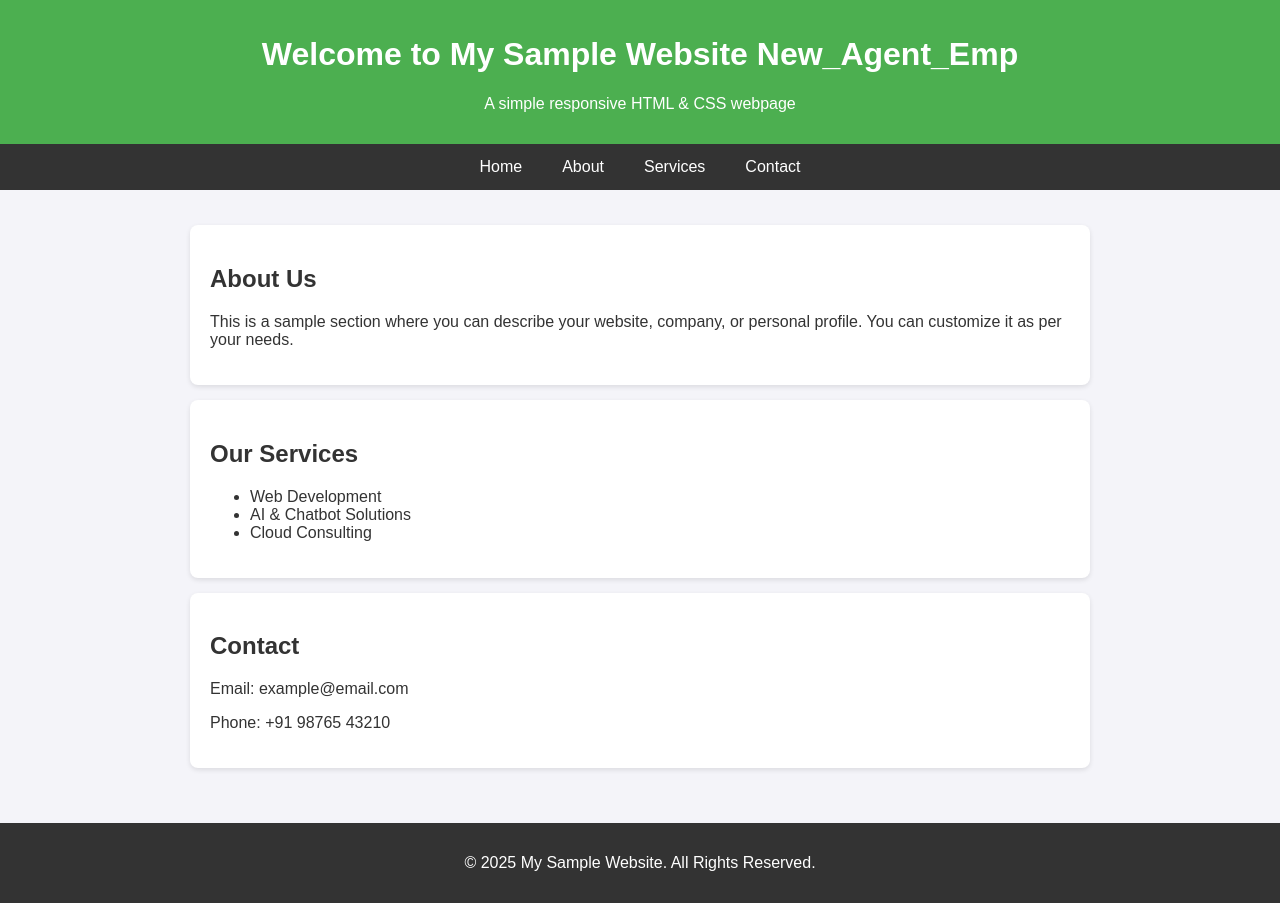
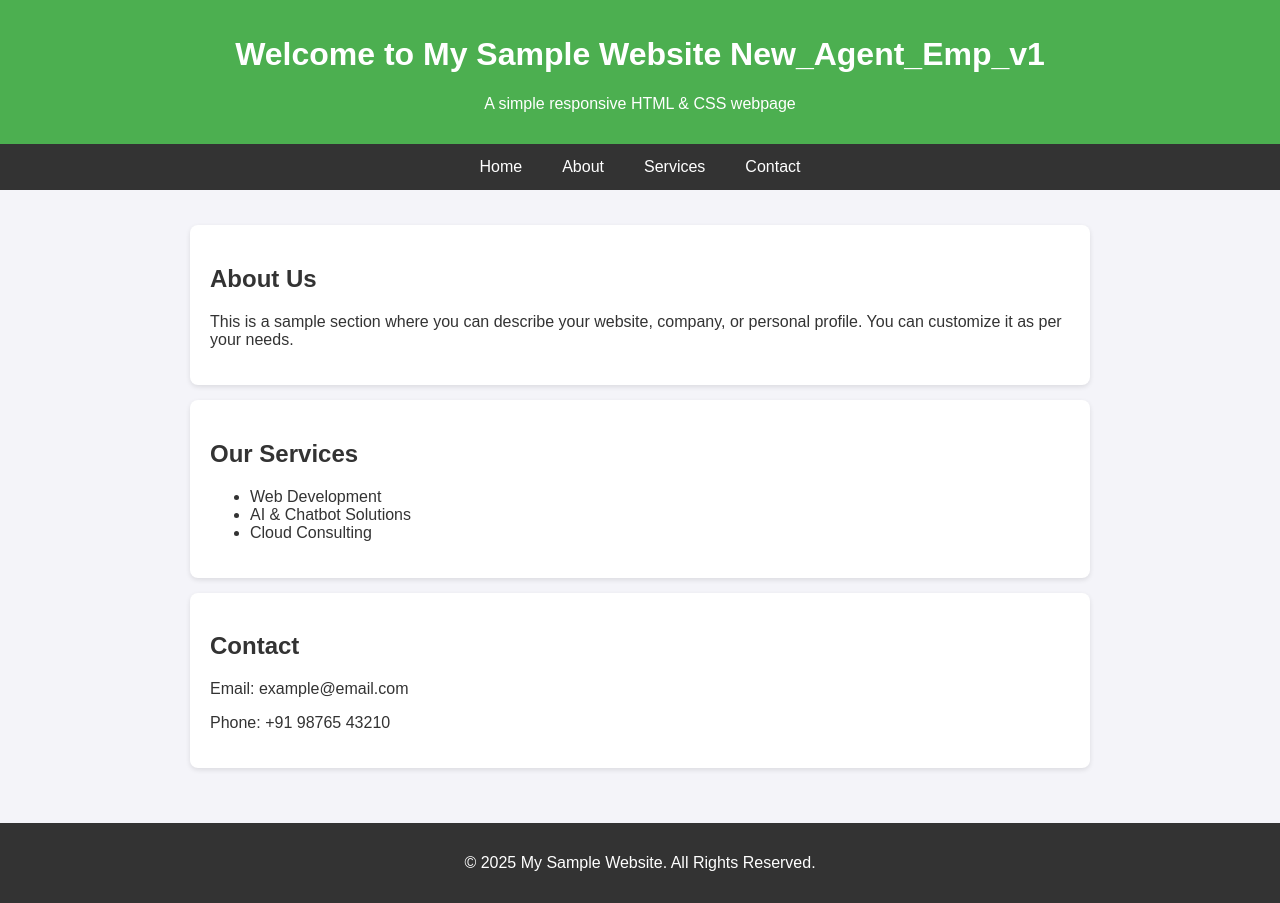
Before and after one commit to viswam-aws/agentforce_agent_emp, a plain HTML site: page index.html in a window 1280 px wide. Drawn offline with nearby package versions, Linux system fonts and the light colour scheme.

Commit message:
Update index.html

```diff
--- a/index.html
+++ b/index.html
@@ -68,7 +68,7 @@
 
 <body>
   <header>
-    <h1>Welcome to My Sample Website New_Agent_Emp</h1>
+    <h1>Welcome to My Sample Website New_Agent_Emp_v1</h1>
     <p>A simple responsive HTML & CSS webpage</p>
   </header>
 
```
